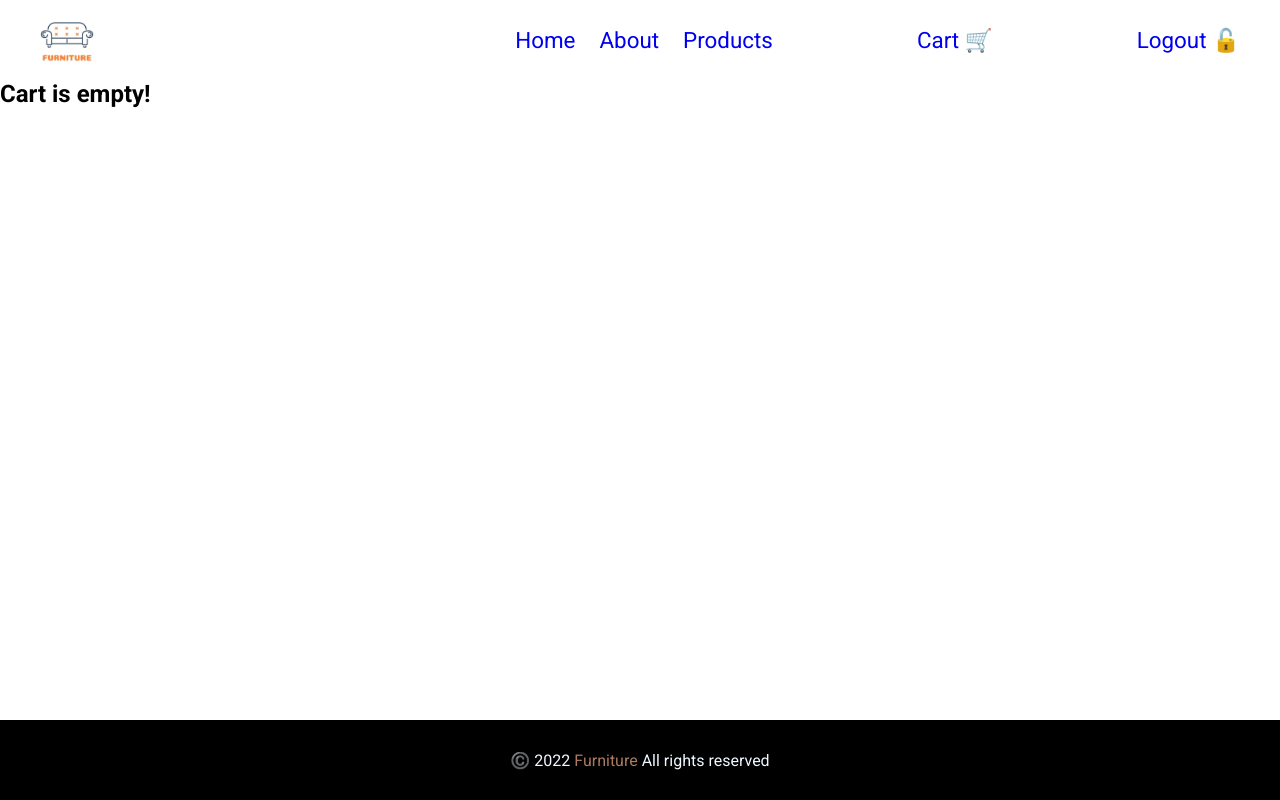
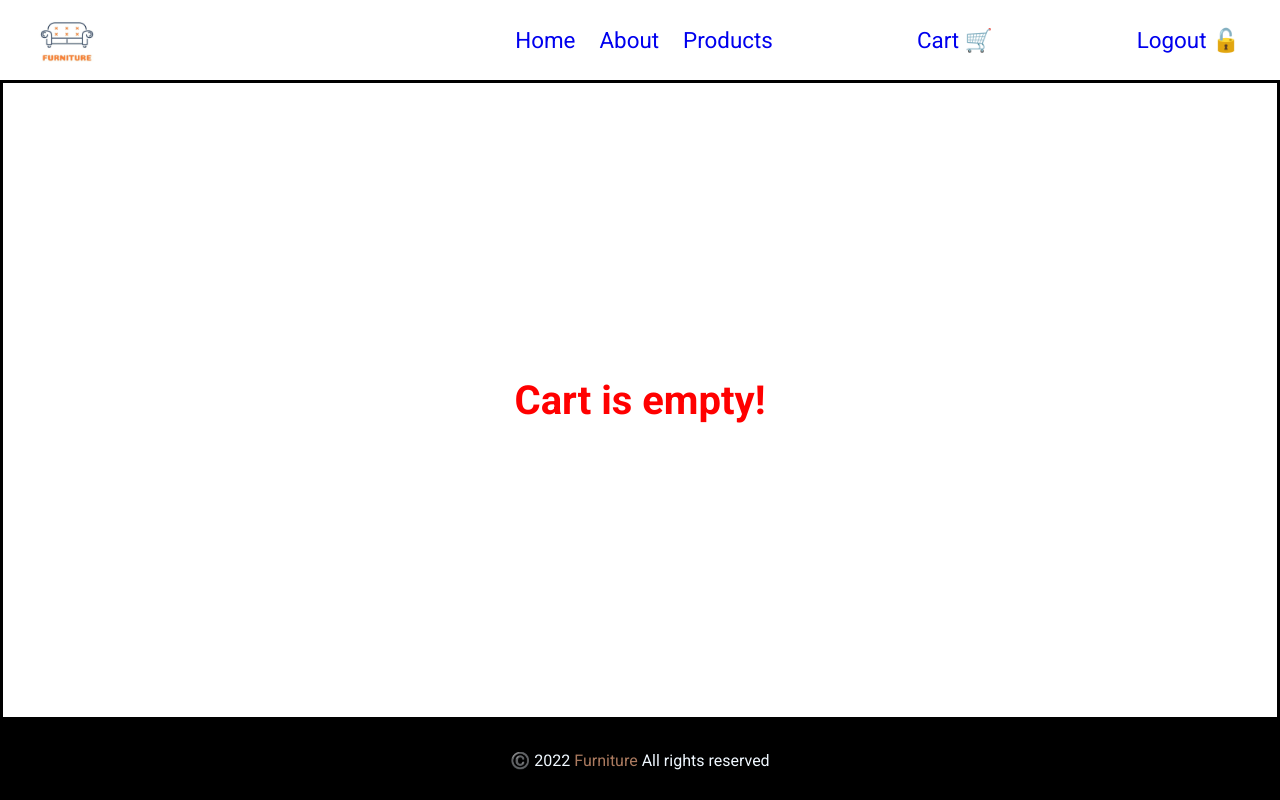
Before and after one commit to ajarek/react-44-vite-fashionable-furniture-store, a React (Vite) app: page /cart in a window 1280 px wide. Built offline with nearby package versions, Linux system fonts and the light colour scheme.

Commit message:
added subTotal

```diff
--- a/src/pages/Cart/Cart.css
+++ b/src/pages/Cart/Cart.css
@@ -1,5 +1,10 @@
 .cart-root{
   min-height: 80vh;
+  border: solid;
+  display: flex;
+  flex-direction: column;
+  justify-content: flex-start;
+  align-items: center;
 }
 table {
   table-layout: fixed;
@@ -19,3 +24,26 @@ td {
 td img{
   width: 20%;
 }
+.empty{
+  position: absolute;
+  top: 50%;
+  left: 50%;
+  transform: translate(-50%, -50%) ;
+  color: red;
+  font-size: 2.5rem;
+}
+td .counter{
+  width: 20%;
+  display: flex;
+  justify-content: space-between;
+  align-items: center;
+}
+td .counter button{
+  border: none;
+  background-color: transparent;
+  font-size: 1.2rem;
+  cursor: pointer;
+}
+td .counter .quantity{
+  font-size: 2rem;
+}
--- a/src/pages/Cart/Cart.jsx
+++ b/src/pages/Cart/Cart.jsx
@@ -1,14 +1,21 @@
-import React, { useState } from 'react'
-import DataTable from 'react-data-table-component'
-import'./Cart.css'
+import React, { useState} from 'react'
+import { useEffect } from 'react'
+import { useCounter } from '../../Hooks/useCounter'
+import './Cart.css'
 const Cart = () => {
-   const localStorageData = JSON.parse(localStorage.getItem('data'))||[]
-   const [subTotal,setSubTotal] =useState([])
+  const localStorageData = JSON.parse(localStorage.getItem('data')) || []
+  const [subTotal, setSubTotal] = useState(0)
+
+  useEffect(() => {
+    const arrSubTotal = [...document.querySelectorAll('.subtotal')]
+    const arr = arrSubTotal.map((item) => Number(item.innerHTML))
+    const total = arr.reduce((a, b) => a + b, 0)
+    setSubTotal(total)
+  })
 
   return (
-
     <div className='cart-root'>
-     {localStorageData.length>0?(
+      {localStorageData.length > 0 ? (
         <>
           <table>
             <thead>
@@ -21,26 +28,45 @@ const Cart = () => {
               </tr>
             </thead>
             <tbody>
-        {localStorageData?.map((data)=>{
-           subTotal.push(data.price*data.count)
-          return(
+              {localStorageData?.map((data) => {
+                const { count, setCount, increment, decrement } = useCounter()
+                useEffect(() => {
+                  setCount(data.count)
+                }, [])
+
+                return (
                   <tr key={data.id}>
-            <td><img src={'/images/'+data.src} alt={data.name} /></td>
+                    <td>
+                      <img
+                        src={'/images/' + data.src}
+                        alt={data.name}
+                      />
+                    </td>
                     <td>{data.name}</td>
                     <td>{data.price}</td>
-            <td>{data.count}</td>
-            <td>{data.price*data.count}</td>
+                    <td>
+                      {' '}
+                      <div className='counter'>
+                        <button onClick={decrement}>➖</button>
+
+                        <div className='quantity'>{count}</div>
+                        <button onClick={increment}>➕</button>
+                      </div>
+                    </td>
+
+                    <td className='subtotal'>{data.price * count}</td>
                   </tr>
                 )
               })}
             </tbody>
           </table>
-    <h2>Subtotal :${subTotal?subTotal.reduce((a,b)=>a+b,0):null}</h2>
+          <h2>Subtotal ${subTotal}</h2>
         </>
-      ):<h2>Cart is empty!</h2>}
+      ) : (
+        <h2 className='empty'>Cart is empty!</h2>
+      )}
     </div>
   )
-
 }
 
 export default Cart
```
Lines whose indentation alone changed are shown as unchanged.
